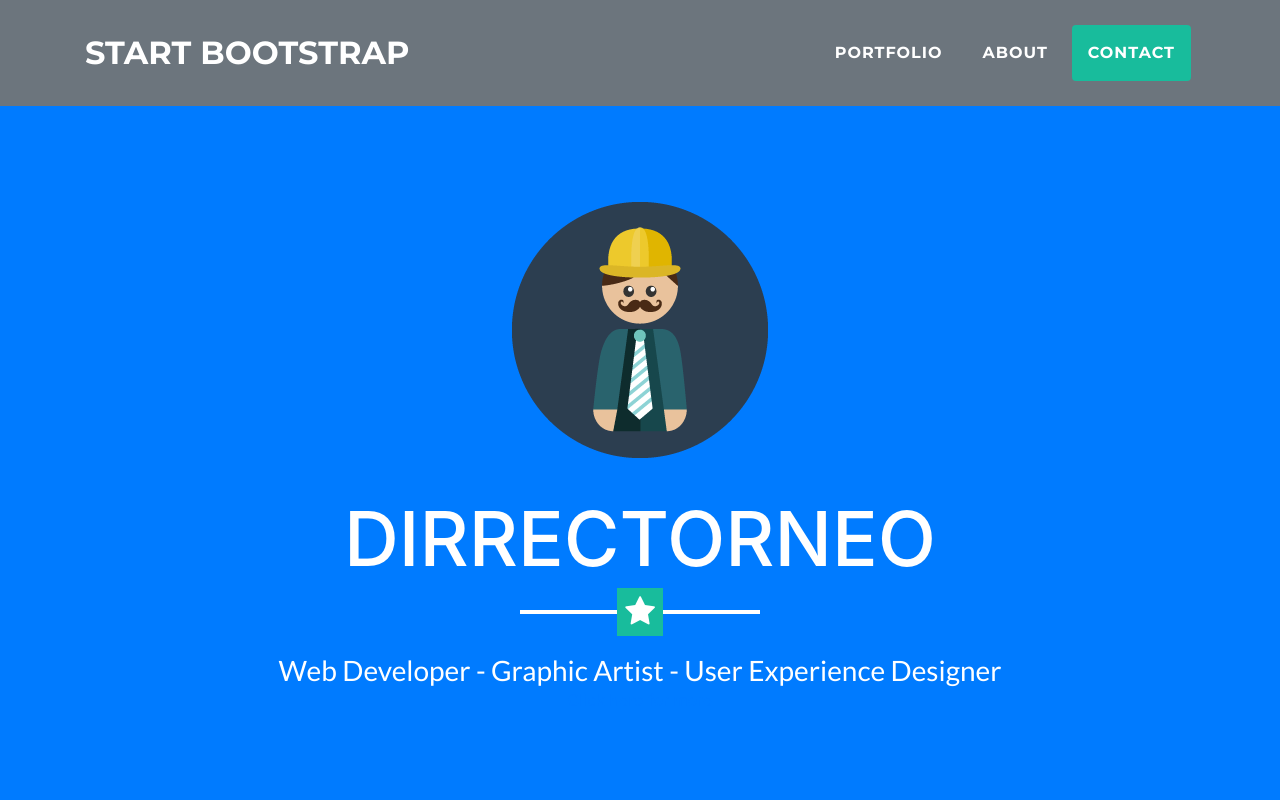
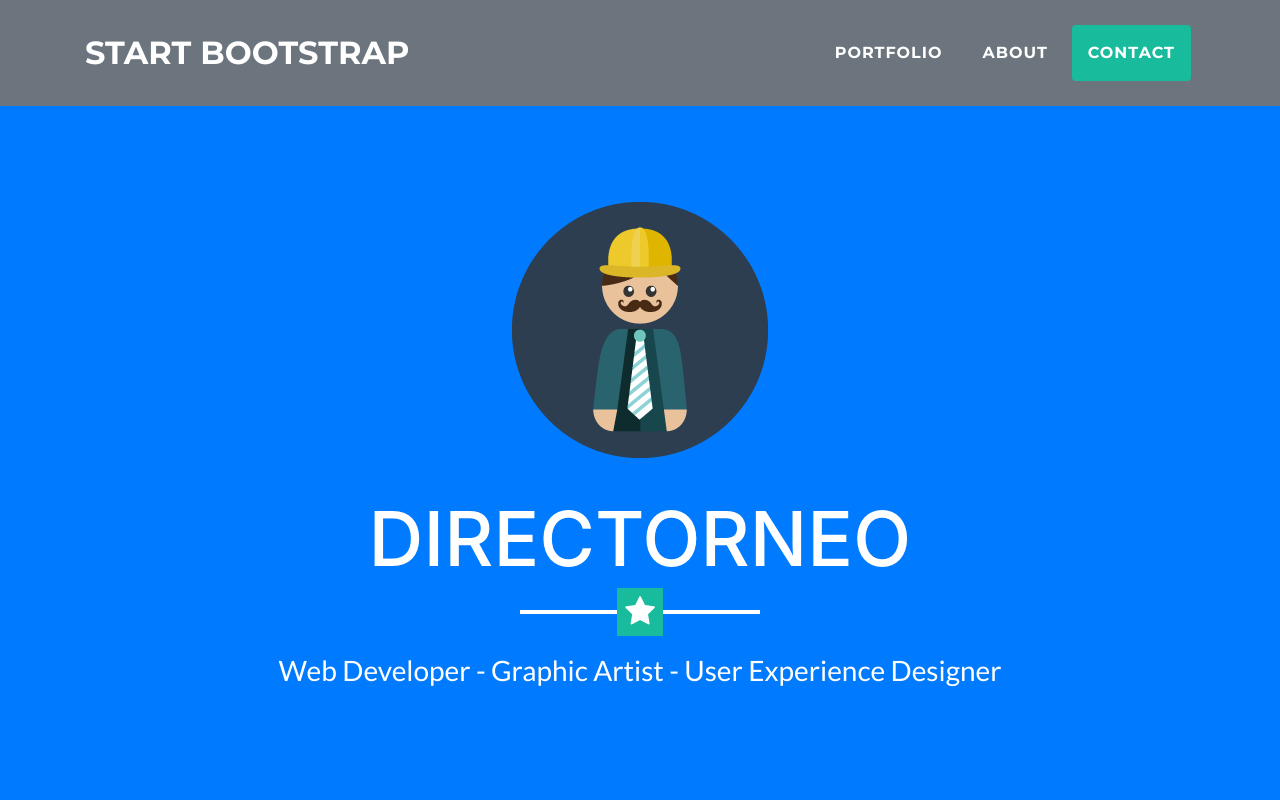
Before and after one commit to DirectorNeo/DirectorNeo.github.io, a website with bundled scripts: page index.html in a window 1280 px wide. Shown: the top 800 px of the page. Built offline with nearby package versions, Linux system fonts and the light colour scheme.

Commit message:
Add files via upload

```diff
--- a/index.html
+++ b/index.html
@@ -56,7 +56,7 @@
     <header class="masthead bg-primary text-white text-center">
       <div class="container">
         <img class="img-fluid mb-5 d-block mx-auto" src="img/profile.png" alt="">
-        <h1 class="text-uppercase mb-0">DirrectorNeo</h1>
+        <h1 class="text-uppercase mb-0">DirectorNeo</h1>
         <hr class="star-light">
         <h2 class="font-weight-light mb-0">Web Developer - Graphic Artist - User Experience Designer</h2>
         <a href="new.html">Click here for more</a>
```
